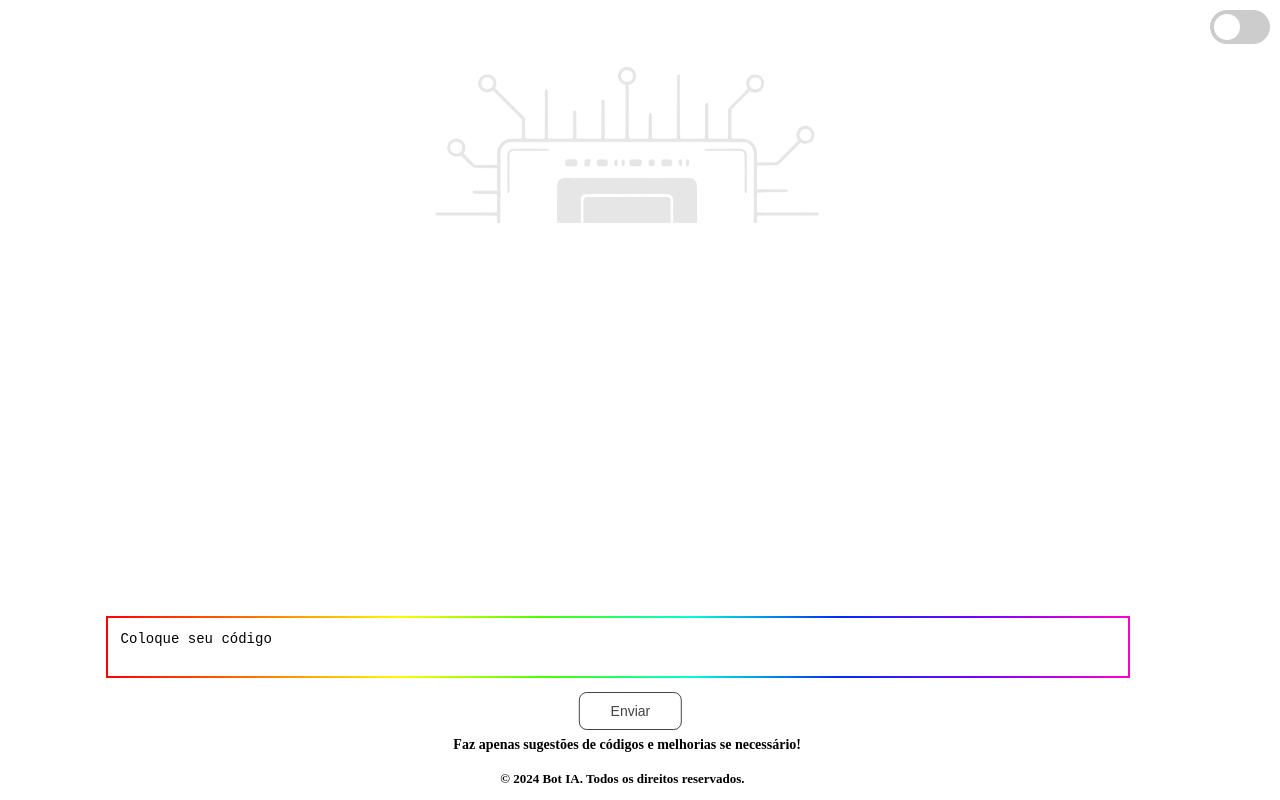
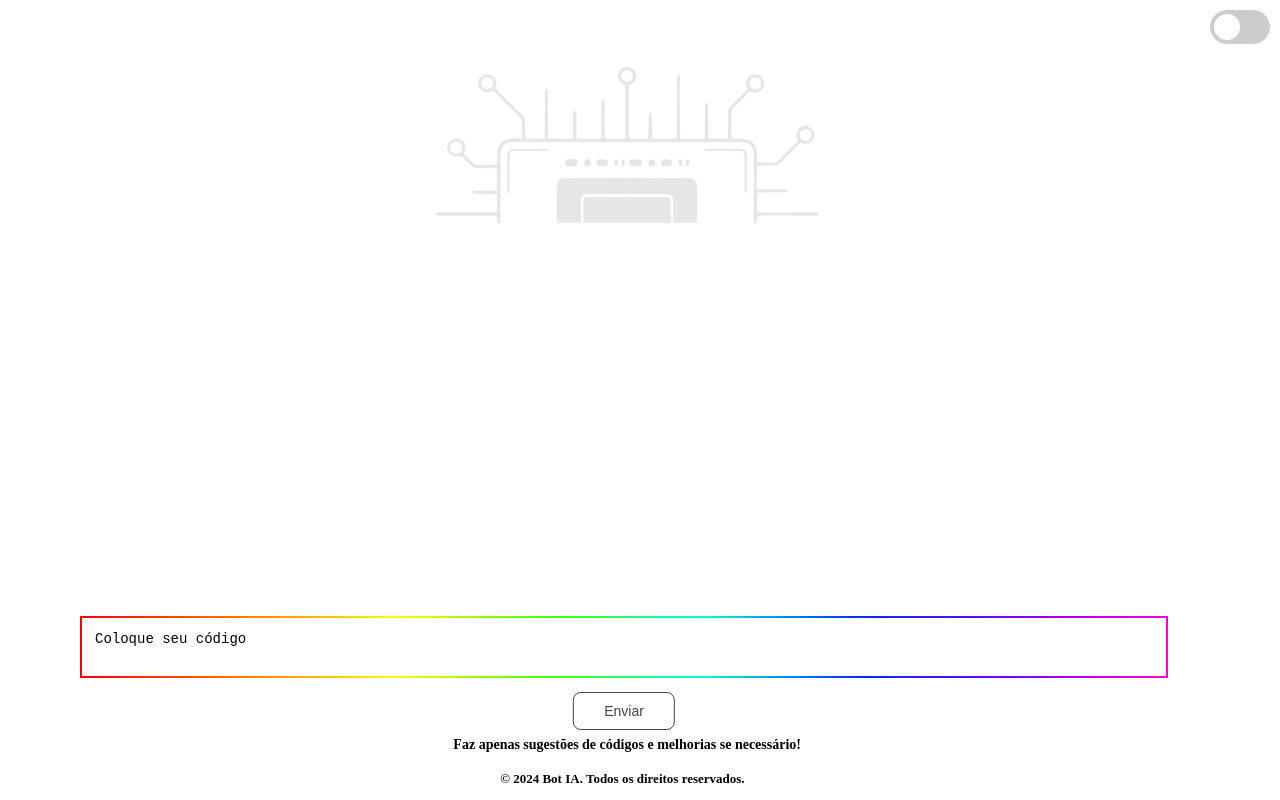
Before and after one commit to Getulio1997/bot-ia-front, an Angular app: page /bot-ia in a window 1280 px wide. Built offline with nearby package versions, Linux system fonts and the light colour scheme.

Commit message:
Fix: criando filtro para permitir apenas mensagens relacionadas a código.

```diff
--- a/src/app/bot-ia/bot-ia.component.scss
+++ b/src/app/bot-ia/bot-ia.component.scss
@@ -359,10 +359,10 @@ input:checked + .slider:before {
 // ------------- Deixa a tela responsiva para notebooks Inicio -------------
 @media (max-width: 1536px) and (min-width: 729.60px) {
   .pesquisa {
-    width: 80%;
+    width: 85%;
     font-size: 14px;
     bottom: 5rem;
-    left: 41%;
+    left: 44%;
     transform: translateX(-50%);
   }
 
@@ -370,14 +370,14 @@ input:checked + .slider:before {
     width: 40%;
     margin-bottom: 20rem;
     font-size: 14px;
-    left: 0rem;
+    left: 4rem;
+    top: 13rem;
   }
 
   .btn-primary {
     width: 8%;
-    padding: 10px;
     font-size: 14px;
-    left: -38%;
+    left: -41%;
     transform: translateX(-50%);
   }
 
@@ -440,8 +440,7 @@ input:checked + .slider:before {
   .mensagens-enviadas .mensagem {
     width: 40%;
     bottom: -18rem;
-    left: 55rem;
-    border-bottom-right-radius: 0px;
+    left: 48rem;
   }
 
   .btn-copy {
```
